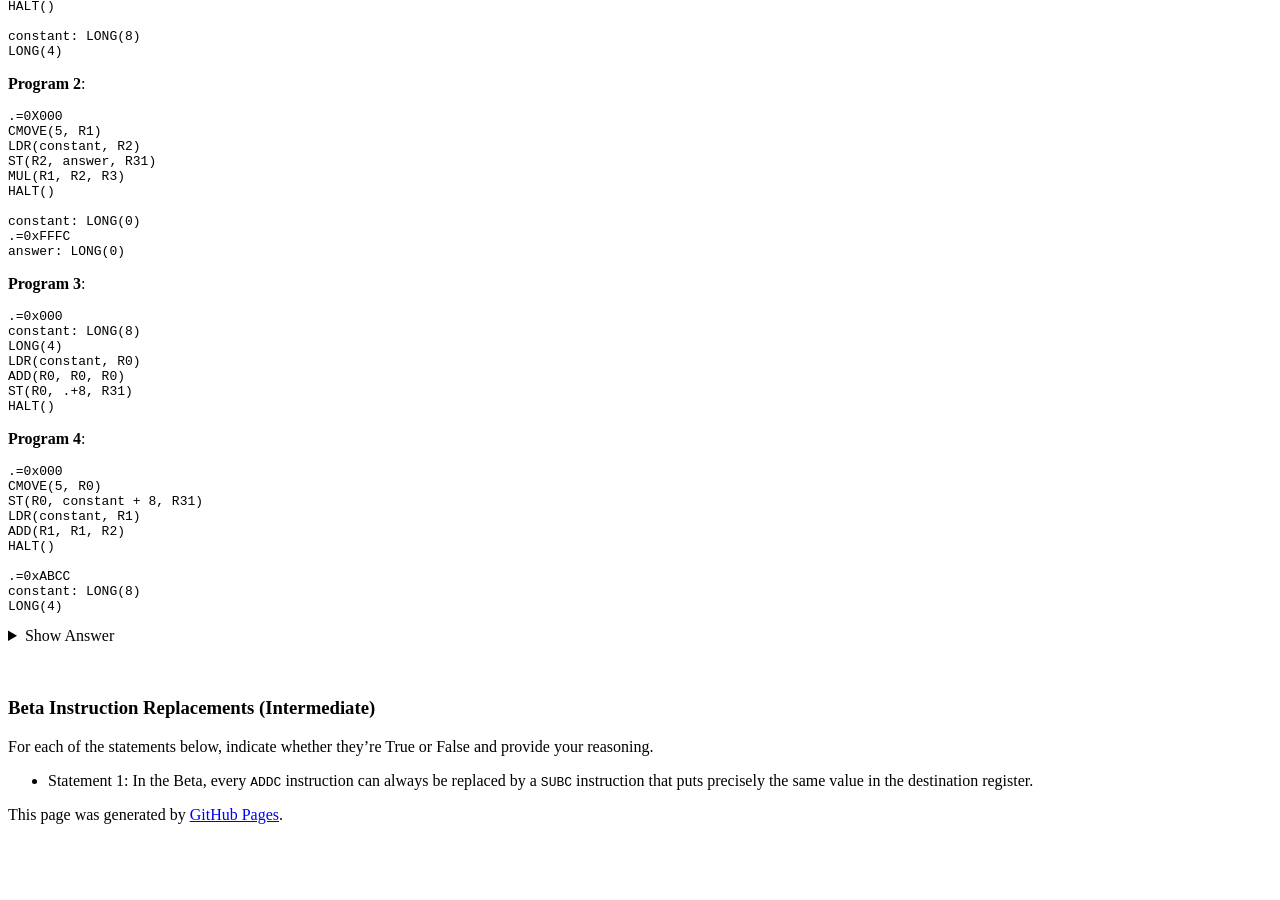
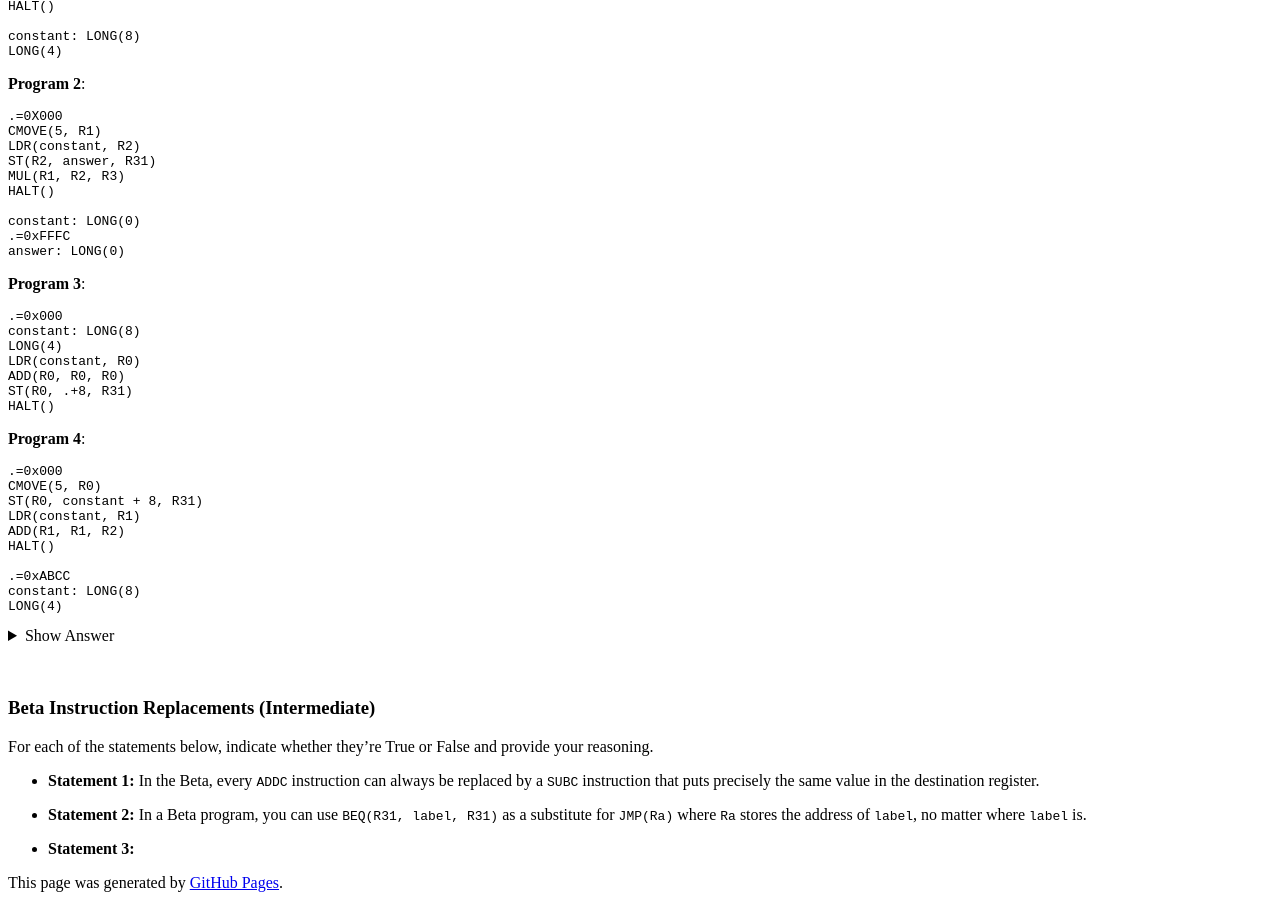
Before and after one commit to natalieagus/natalieagus.github.io, a Jekyll site: the page built from 50002/50002problem_set_5.md, in a window 1280 px wide and 900 px high, scrolled down 3894 px. Built offline with Jekyll 4.4.1, drawn with Linux system fonts in a browser that asks for light colours; formulas are drawn with MathJax 3; a script that is not in the unit is left out; the repository's description, which GitHub fills in, is left out; before the commit the page ends 4726 px from its top, so only the background shows below that.

Commit message:
50002/50002problem_set_5.md updated from https://stackedit.io/

```diff
--- a/50002/50002problem_set_5.md
+++ b/50002/50002problem_set_5.md
@@ -372,8 +372,12 @@ For **Program 4**:
 
 For each of the statements below, indicate whether they're True or False and provide your reasoning.
 
-* Statement 1:  In the Beta, every `ADDC` instruction can always be replaced by a `SUBC` instruction that puts precisely the same value in the destination register.
+* **Statement 1:**  In the Beta, every `ADDC` instruction can always be replaced by a `SUBC` instruction that puts precisely the same value in the destination register.
+
+* **Statement 2:** In a Beta program, you can use `BEQ(R31, label, R31)` as a substitute for `JMP(Ra)` where `Ra` stores the address of `label`, no matter where `label` is.
+
+* **Statement 3:**
 <!--stackedit_data:
-eyJoaXN0b3J5IjpbNjkwNTQyOTQ5LDcyODI4NDI1OCwyMDY3OD
+eyJoaXN0b3J5IjpbNzIxOTQzODI1LDcyODI4NDI1OCwyMDY3OD
 kzNzI1LC0xMTIwNDM5Nzg1XX0=
 -->
```
